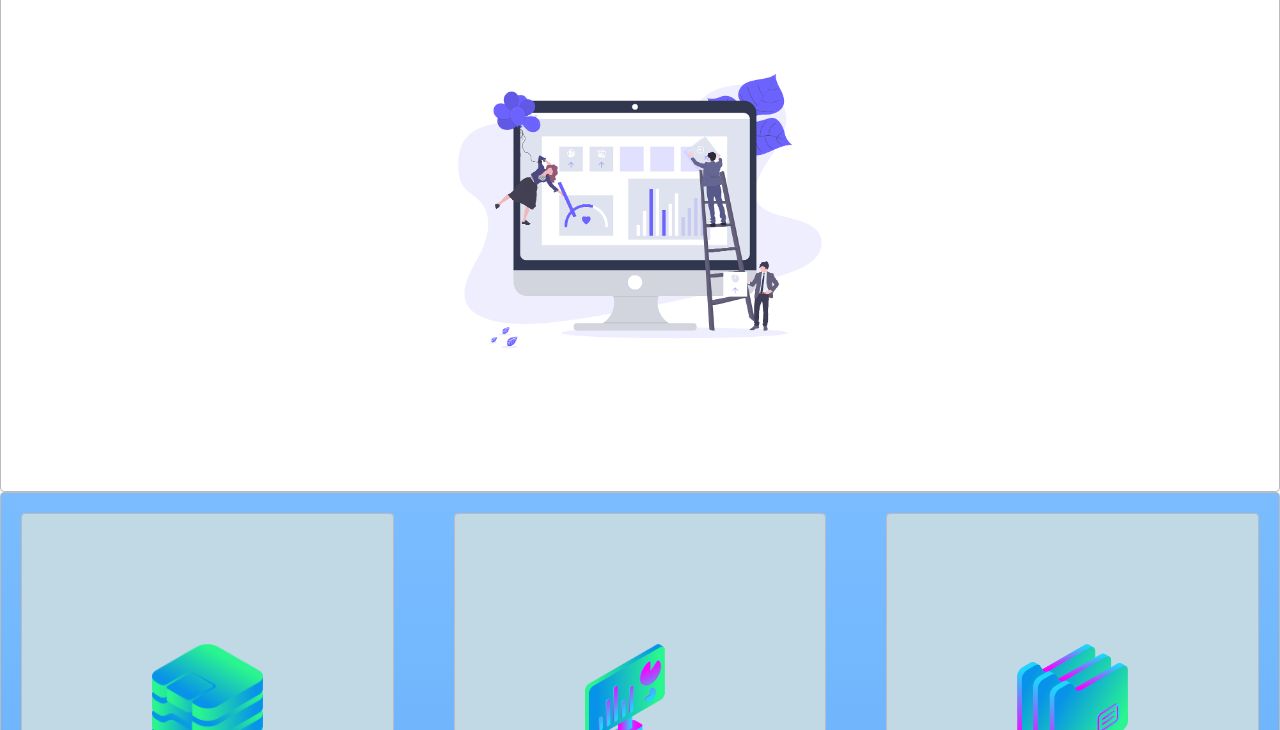
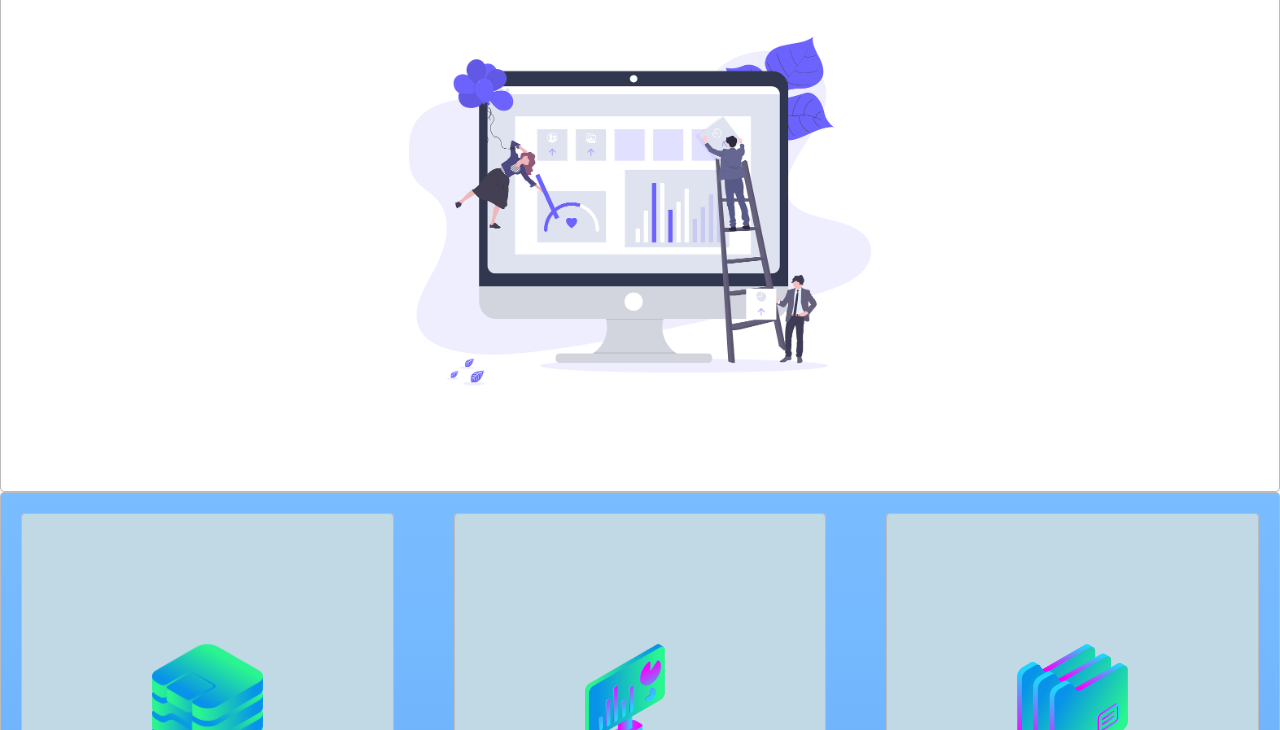
Before and after one commit to 3deep0019/product, a plain HTML site: page index.html in a window 1280 px wide. Shown: the part 70-800 px from the top of the page. Drawn offline with Linux system fonts and the light colour scheme.

Commit message:
Update style.css

```diff
--- a/style.css
+++ b/style.css
@@ -54,7 +54,7 @@ a{
     height: 70vh;
 }
 .cover-image{
-    width:55vh;
+    width:70vh;
 }
 .grid-wrapper{
     display: grid;
```
